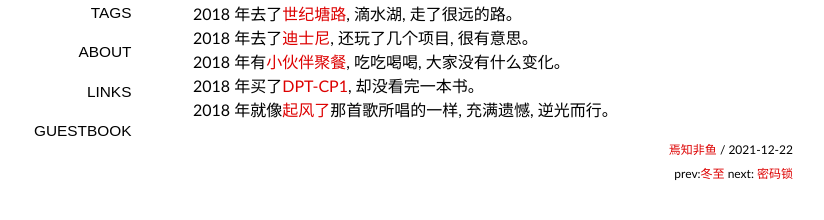
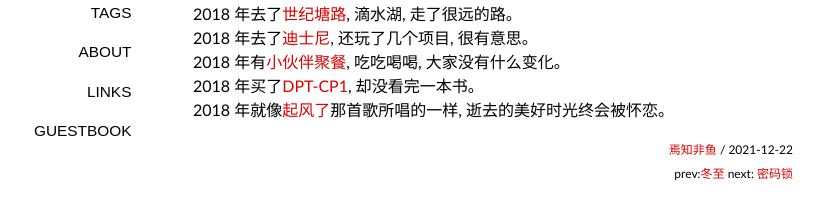
Before and after one commit to ohmyfish/ohmyfish.github.io, a Jekyll site: the page built from _posts/2021-12-22-为什么2018年的夏天值得怀念.md, in a window 1280 px wide. Shown: the part 161-381 px from the top of the page, without its empty margins (147-971 px from the left). Built offline with Jekyll 4.4.1, drawn with Linux system fonts in a browser that asks for light colours; some web fonts are replaced; comment, search, counter and statistics services are not loaded.

Commit message:
Update 2021-12-22-为什么2018年的夏天值得怀念.md

```diff
--- a/_posts/2021-12-22-为什么2018年的夏天值得怀念.md
+++ b/_posts/2021-12-22-为什么2018年的夏天值得怀念.md
@@ -12,4 +12,4 @@ tags: [旧时光]
 2018 年去了[迪士尼](https://ohmyfish.github.io/2018/10/迪士尼/), 还玩了几个项目, 很有意思。
 2018 年有[小伙伴聚餐](https://ohmyfish.github.io/2018/10/出去吃个饭/), 吃吃喝喝, 大家没有什么变化。
 2018 年买了[DPT-CP1](https://ohmyfish.github.io/2018/10/DPT-CP1/), 却没看完一本书。
-2018 年就像[起风了](https://music.163.com/#/song?id=1330348068)那首歌所唱的一样, 充满遗憾, 逆光而行。
+2018 年就像[起风了](https://music.163.com/#/song?id=1330348068)那首歌所唱的一样, 逝去的美好时光终会被怀恋。
```
